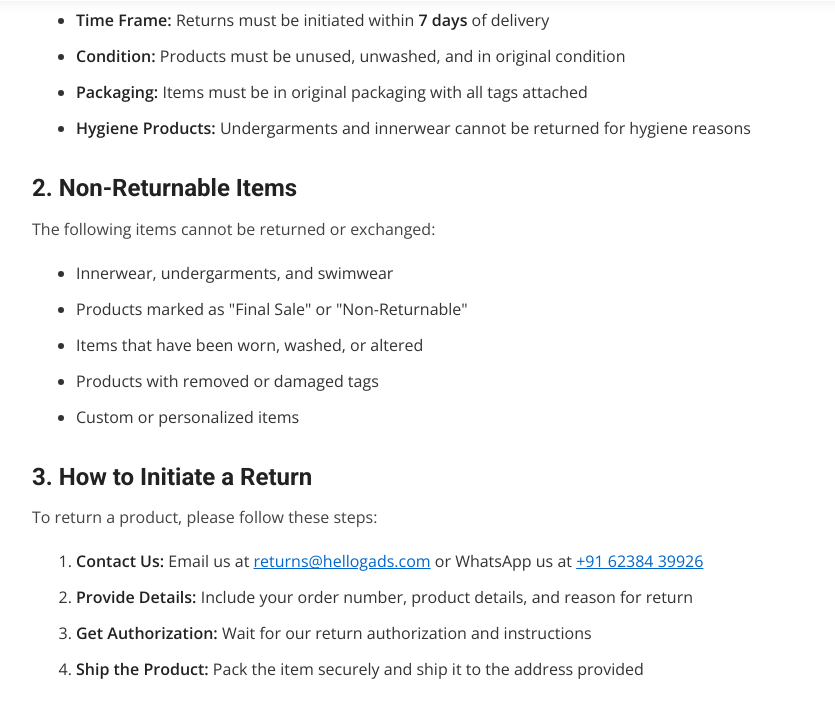
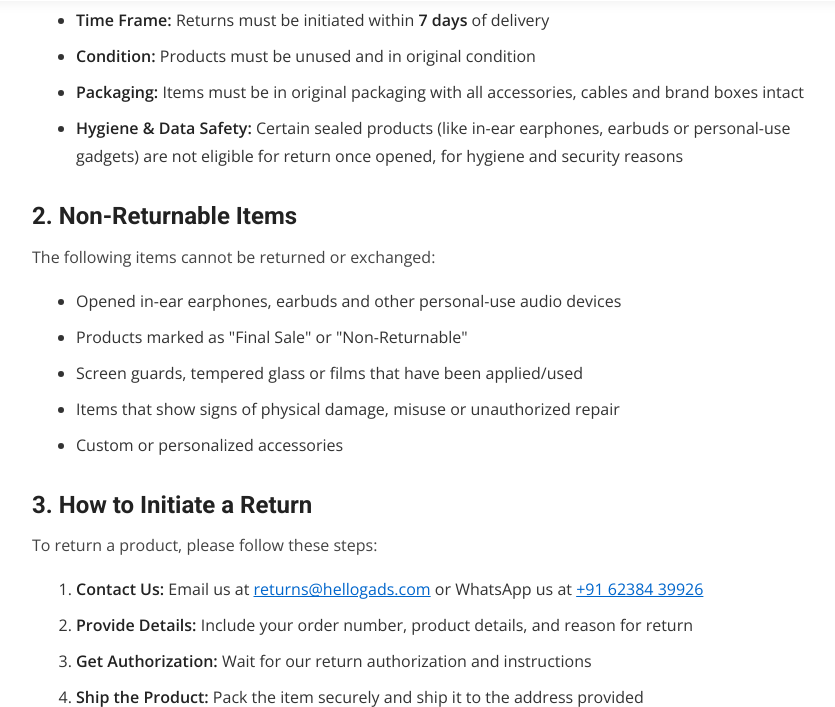
Before and after one commit to bthinkxdev/hello_gads, a Django app: page /refund/ in a window 1280 px wide. Shown: the part 799-1506 px from the top of the page, without its empty margins (208-1043 px from the left). Run offline with Django 5.2, Linux system fonts and the light colour scheme; data comes from the database, SQL or seed files in the repository; data that the repository does not hold is empty; some libraries are stand-ins or nearby versions.

Commit message:
Updated clothing to gadgets

```diff
--- a/static/css/admin.css
+++ b/static/css/admin.css
@@ -1789,7 +1789,7 @@ html, body {
     justify-content: flex-end;
 }
 
-/* Add Variant modal (product list, clothing only) — centered, well-styled */
+/* Add Variant modal (product list, gadget variants) — centered, well-styled */
 .add-variant-modal {
     position: fixed;
     inset: 0;
--- a/static/js/admin_add_variant.js
+++ b/static/js/admin_add_variant.js
@@ -1,6 +1,6 @@
 /**
  * Admin product list: Add Variant modal (AJAX).
- * - Load modal content via GET when "Add Variant" is clicked (clothing only).
+ * - Load modal content via GET when "Add Variant" is clicked.
  * - Duplicate color name check (case-insensitive), disable submit if duplicate.
  * - Max 3 images, at least 1 required; at least 1 size; stock >= 0; no duplicate sizes.
  * - Submit via AJAX (FormData), on success inject new variant or reload.
--- a/static/js/home-ajax-sections.js
+++ b/static/js/home-ajax-sections.js
@@ -8,7 +8,7 @@
 
     var WISHLIST_SVG = '<svg class="wishlist-heart" viewBox="0 0 24 24" fill="none" stroke="currentColor" stroke-width="2"><path d="M20.84 4.61a5.5 5.5 0 0 0-7.78 0L12 5.67l-1.06-1.06a5.5 5.5 0 0 0-7.78 7.78l1.06 1.06L12 21.23l7.78-7.78 1.06-1.06a5.5 5.5 0 0 0 0-7.78z"/></svg>';
 
-    // Cached wishlist IDs for the current user (variant for clothing, product for jewellery)
+    // Cached wishlist IDs for the current user (variant for gadgets, product for other items)
     var wishlistVariantIds = [];
     var wishlistProductIds = [];
 
--- a/templates/base.html
+++ b/templates/base.html
@@ -5,7 +5,7 @@
     <meta charset="UTF-8">
     <meta name="viewport" content="width=device-width, initial-scale=1.0, maximum-scale=5.0, user-scalable=yes">
     <title>{% block title %}Hello Gads{% endblock %}</title>
-    <meta name="description" content="{% block meta_description %}Premium women and babies clothing.{% endblock %}">
+    <meta name="description" content="{% block meta_description %}Premium gadgets, smartphones and mobile accessories.{% endblock %}">
     <meta name="theme-color" content="#FF9800">
     <link rel="stylesheet" href="{% static 'css/loader.css' %}">
     <link rel="stylesheet" href="{% static 'css/style.css' %}">
@@ -167,7 +167,7 @@
                         <img src="{% static 'images/logo.png' %}" alt="Hello Gads Logo" class="footer-logo-image">
                         <span class="logo-text">Hello Gads</span>
                     </div>
-                    <p class="footer-description">Your destination for premium women's nightwear and babies clothing. Quality, comfort, and style in every stitch.</p>
+                    <p class="footer-description">Your destination for premium gadgets, smartphones and mobile accessories. Quality, reliability and great deals in every order.</p>
                     <div class="social-links">
                         <a href="https://www.instagram.com/hellogads_boutique_by_soumya" target="_blank" class="social-link" aria-label="Instagram">
                             <svg viewBox="0 0 24 24" fill="currentColor">
--- a/templates/category.html
+++ b/templates/category.html
@@ -1,7 +1,7 @@
 {% extends "base.html" %}
 {% load static %}{% load color_tags %}{% load product_filters %}
 {% block title %}{{ page_title }} - Hello Gads{% endblock %}
-{% block meta_description %}Browse all women's nightwear and babies dresses. Filter by category, price, and size.{% endblock %}
+{% block meta_description %}Browse all gadgets, smartphones and mobile accessories. Filter by category, price, and brand.{% endblock %}
 {% block extra_css %}
 <link rel="stylesheet" href="{% static 'css/collection.css' %}">
 {% endblock %}
--- a/templates/refund.html
+++ b/templates/refund.html
@@ -29,19 +29,19 @@
             <p>We accept returns under the following conditions:</p>
             <ul>
                 <li><strong>Time Frame:</strong> Returns must be initiated within <strong>7 days</strong> of delivery</li>
-                <li><strong>Condition:</strong> Products must be unused, unwashed, and in original condition</li>
-                <li><strong>Packaging:</strong> Items must be in original packaging with all tags attached</li>
-                <li><strong>Hygiene Products:</strong> Undergarments and innerwear cannot be returned for hygiene reasons</li>
+                <li><strong>Condition:</strong> Products must be unused and in original condition</li>
+                <li><strong>Packaging:</strong> Items must be in original packaging with all accessories, cables and brand boxes intact</li>
+                <li><strong>Hygiene &amp; Data Safety:</strong> Certain sealed products (like in-ear earphones, earbuds or personal-use gadgets) are not eligible for return once opened, for hygiene and security reasons</li>
             </ul>
 
             <h2>2. Non-Returnable Items</h2>
             <p>The following items cannot be returned or exchanged:</p>
             <ul>
-                <li>Innerwear, undergarments, and swimwear</li>
+                <li>Opened in-ear earphones, earbuds and other personal-use audio devices</li>
                 <li>Products marked as "Final Sale" or "Non-Returnable"</li>
-                <li>Items that have been worn, washed, or altered</li>
-                <li>Products with removed or damaged tags</li>
-                <li>Custom or personalized items</li>
+                <li>Screen guards, tempered glass or films that have been applied/used</li>
+                <li>Items that show signs of physical damage, misuse or unauthorized repair</li>
+                <li>Custom or personalized accessories</li>
             </ul>
 
             <h2>3. How to Initiate a Return</h2>
```
Also changed, not shown: templates/about.html (+10 -9 lines), templates/errors/400.html (+1 -1 lines), templates/errors/403.html (+1 -1 lines), templates/errors/404.html (+1 -1 lines), templates/errors/500.html (+1 -1 lines).
